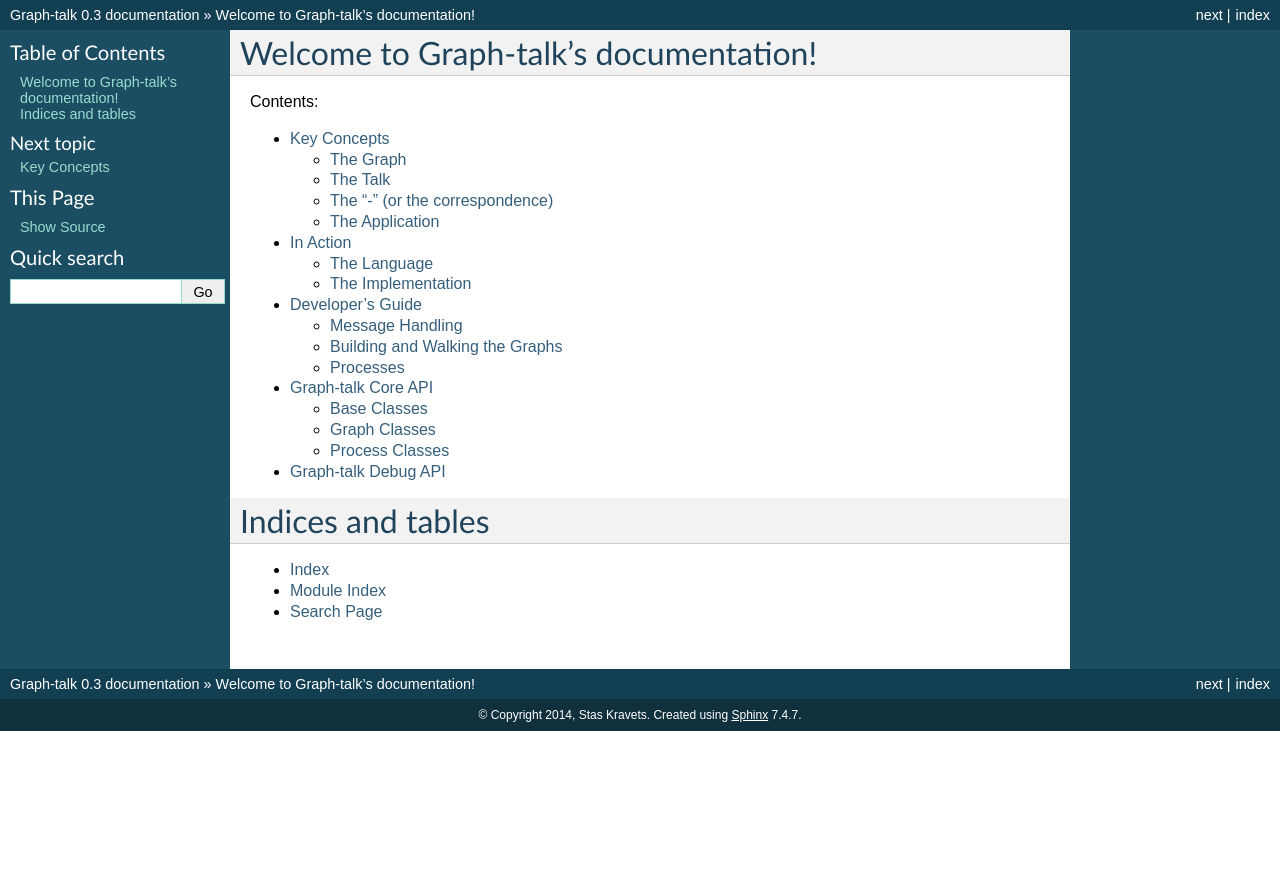
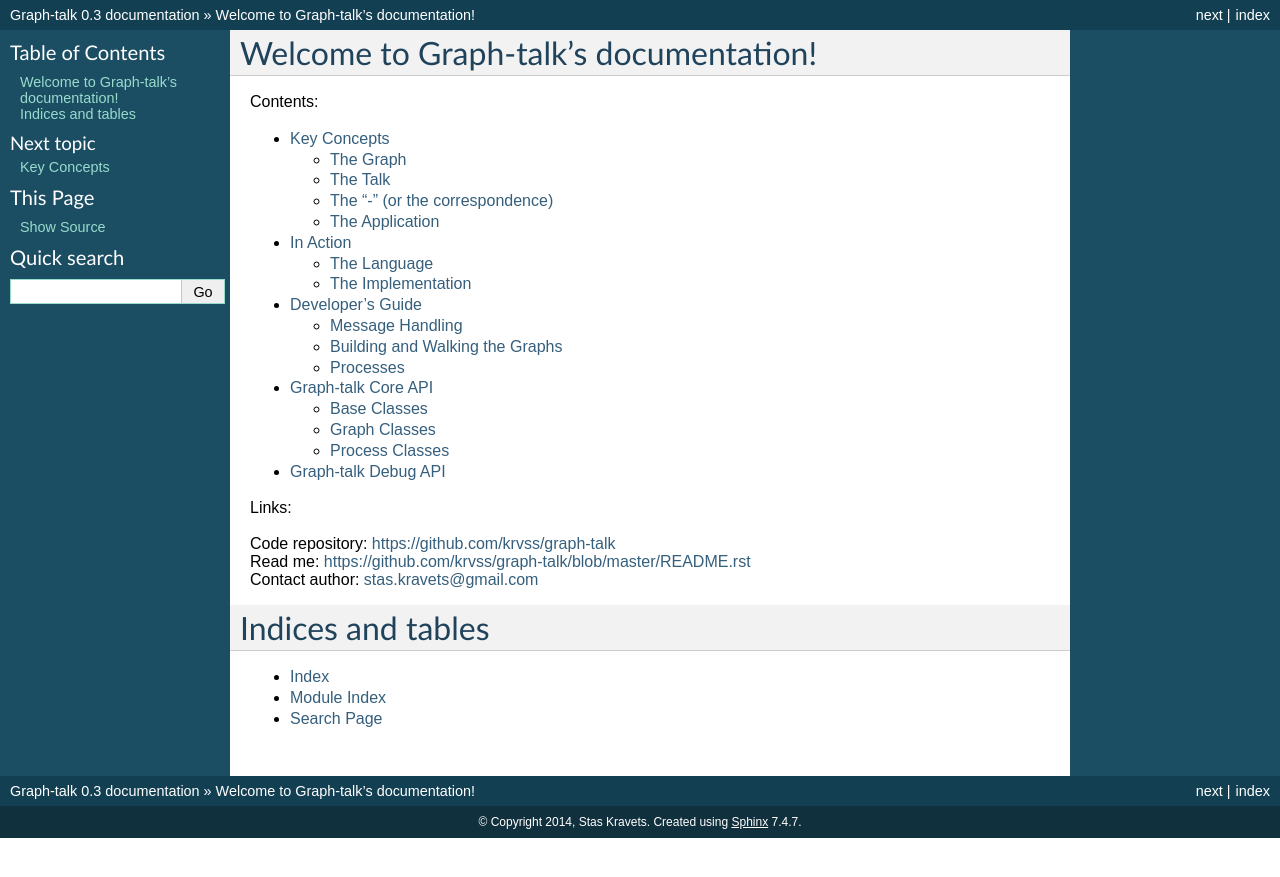
Before and after one commit to krvss/graph-talk, a Sphinx documentation site: the page built from docs/index.rst, in a window 1280 px wide. Shown: the top 877 px of the page. Built offline with Sphinx 7.4.7, drawn with Linux system fonts in a browser that asks for light colours.

Commit message:
Adding links to the doc index

```diff
--- a/docs/index.rst
+++ b/docs/index.rst
@@ -17,7 +17,11 @@
    core
    debug
 
+Links:
 
+| Code repository: https://github.com/krvss/graph-talk
+| Read me: https://github.com/krvss/graph-talk/blob/master/README.rst
+| Contact author: stas.kravets@gmail.com
 
 Indices and tables
 ==================
```
